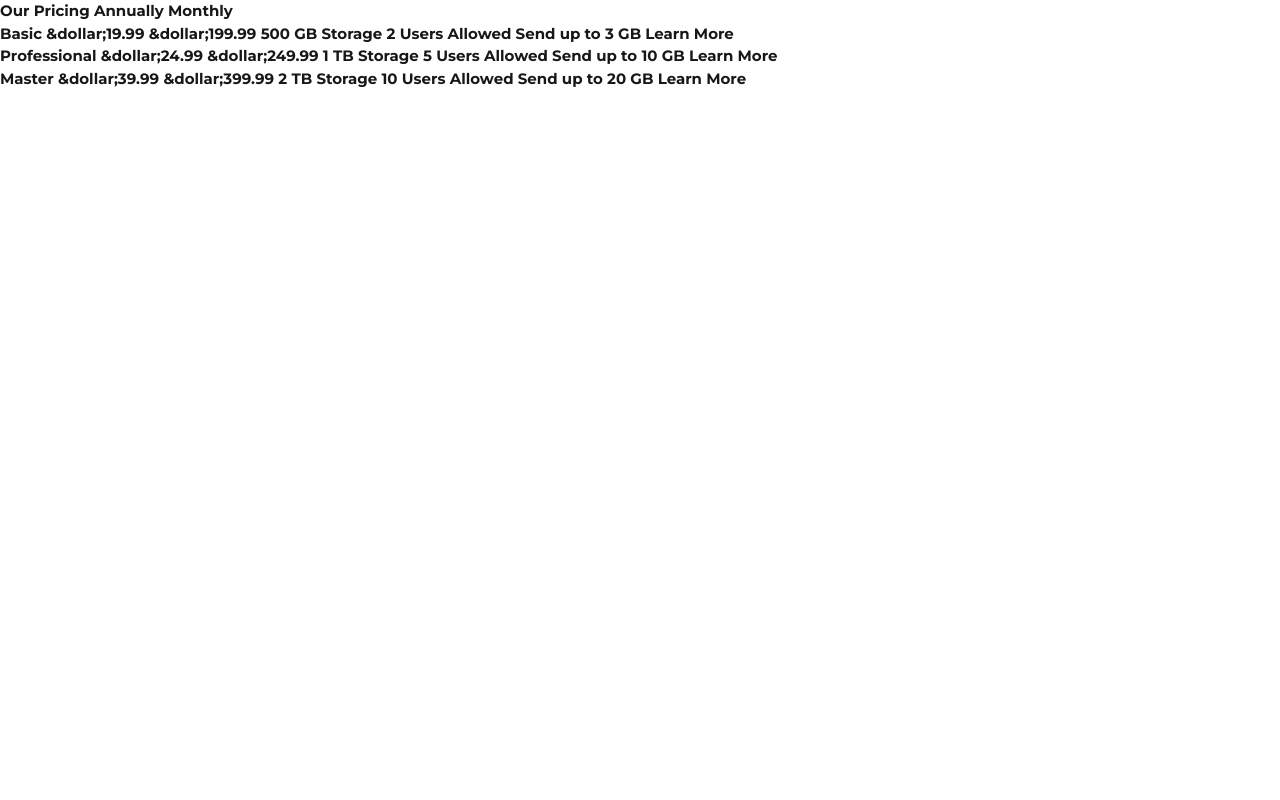
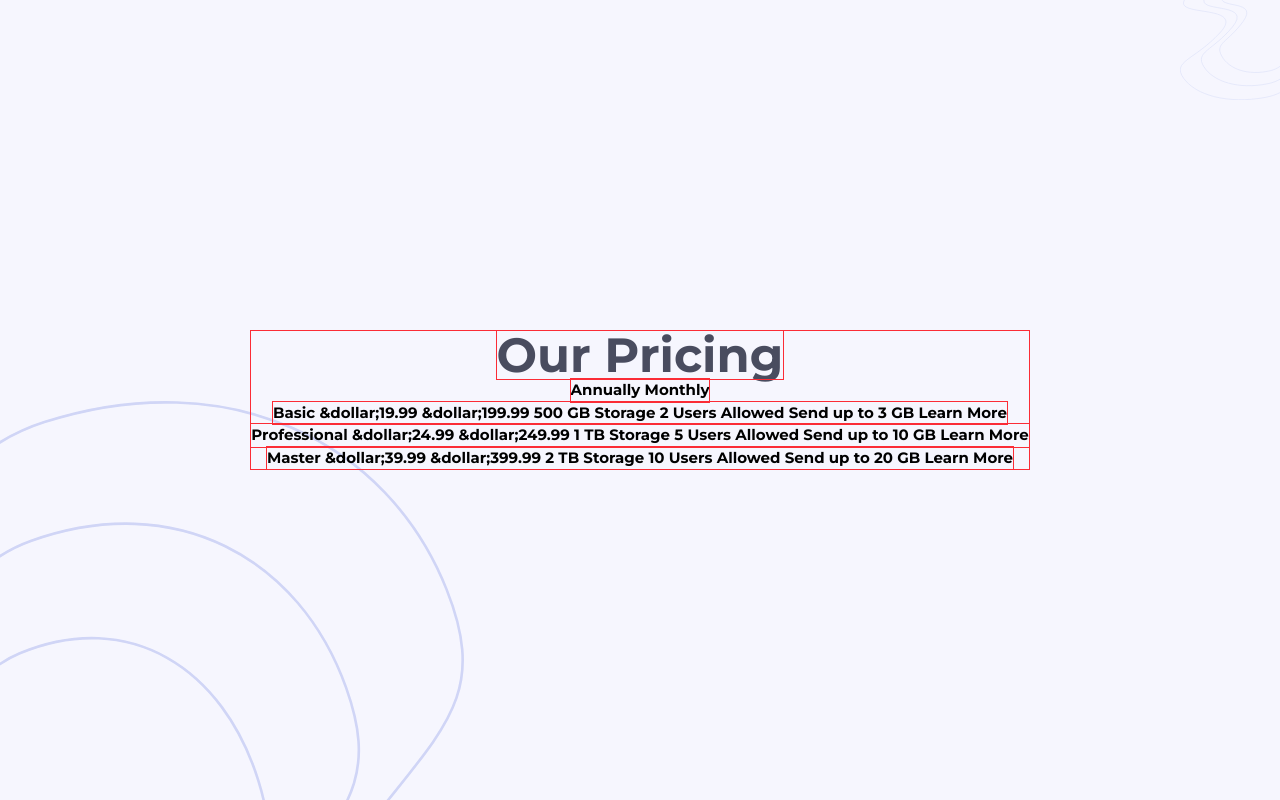
Before and after one commit to lilKriT/fem-pricing-component-with-toggle, a Next.js app: page / in a window 1280 px wide. Built offline with nearby package versions, Linux system fonts and the light colour scheme.

Commit message:
Did a lot of work.

```diff
--- a/app/globals.css
+++ b/app/globals.css
@@ -1,13 +1,13 @@
 @import "tailwindcss";
 
-:root {
+/* :root {
   --background: #ffffff;
   --foreground: #171717;
-}
+} */
 
 @theme inline {
-  --color-background: var(--background);
-  --color-foreground: var(--foreground);
+  /* --color-background: var(--background);
+  --color-foreground: var(--foreground); */
   /* Font works even if sometimes I'm not sure how. */
   --font-sans: var(--font-montserrat-sans);
 
@@ -25,8 +25,12 @@
   --color-gray-700: hsl(232, 13%, 33%);
 }
 
+* {
+  @apply outline outline-red-500;
+}
+
 body {
-  background: var(--background);
+  background: var(--color-blue-50);
   color: var(--foreground);
   font-family: var(--font-sans), Arial, Helvetica, sans-serif;
   font-size: var(--font-base);
--- a/app/page.tsx
+++ b/app/page.tsx
@@ -1,7 +1,13 @@
 export default function Home() {
   return (
-    <div className="">
-      <p>Our Pricing Annually Monthly</p>
+    <section
+      className="min-h-dvh bg-[url('/bg-bottom.svg'),url('/bg-top.svg')] bg-no-repeat
+    bg-position-[left_0px_bottom_0px,right_0px_top_0px] bg-size-[auto_400px,100px_100px]
+    flex justify-center items-center"
+    >
+      <div className="flex flex-col justify-center items-center mx-[2%] my-16">
+        <h1 className="text-5xl text-gray-700">Our Pricing</h1>
+        <p> Annually Monthly</p>
 
         <p>
           Basic &dollar;19.99 &dollar;199.99 500 GB Storage 2 Users Allowed Send
@@ -18,5 +24,6 @@ export default function Home() {
           up to 20 GB Learn More
         </p>
       </div>
+    </section>
   );
 }
```
Lines whose indentation alone changed are shown as unchanged.
